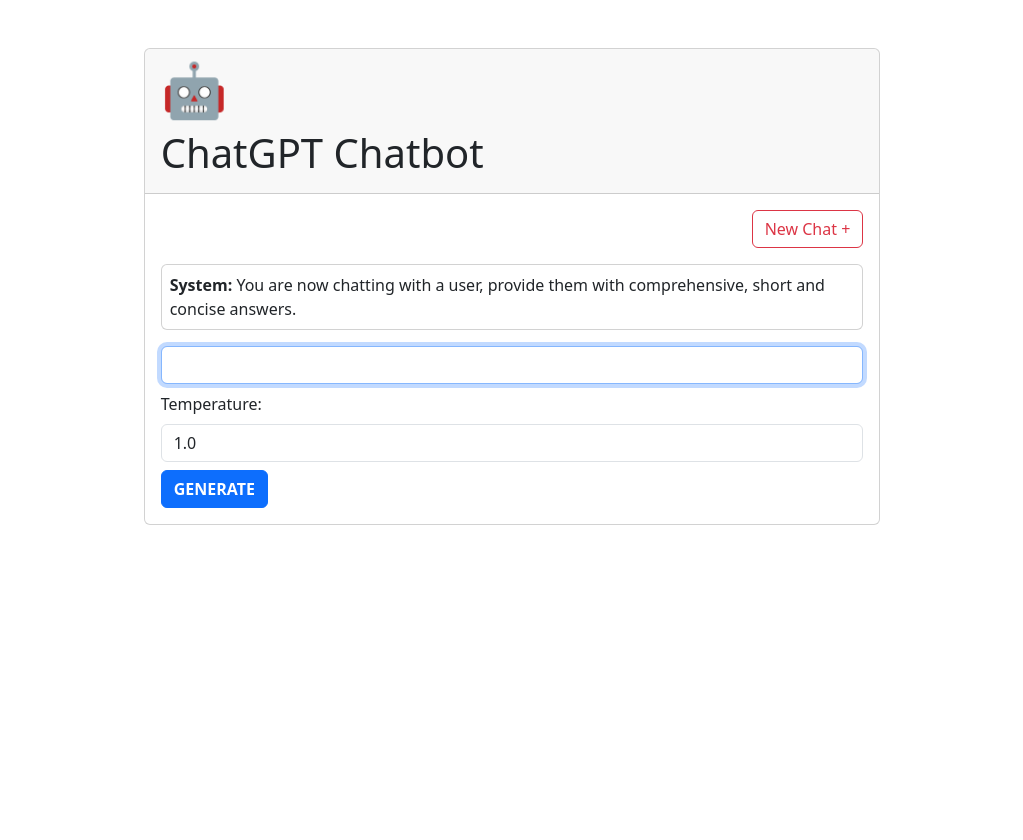
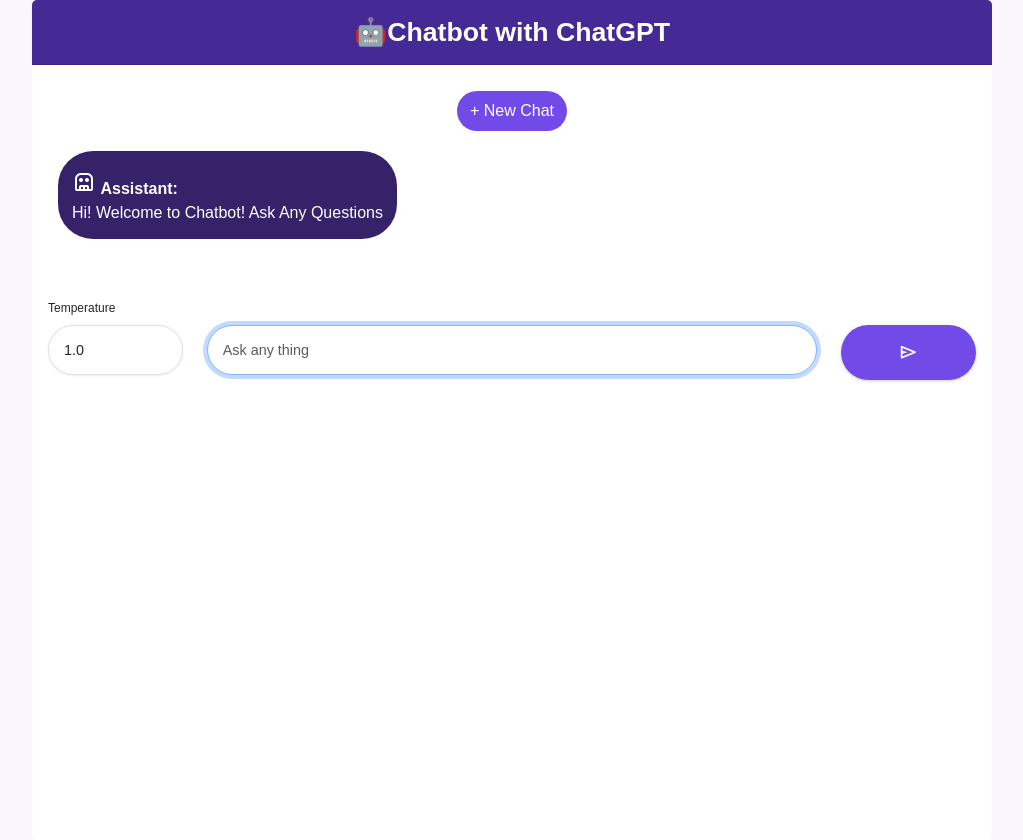
Before and after one commit to Natasha-A/chatgpt-chatbot, a Django app: page / in a window 1280 px wide. Shown: the whole page, without its empty margins (128-1151 px from the left). Before the commit the page ends 525 px from the top, so only its background shows below. Run offline with Django 4.2, Linux system fonts and the light colour scheme.

Commit message:
Update CSS

```diff
--- a/webassistant/assistant/secret_key.py
+++ b/webassistant/assistant/secret_key.py
@@ -1 +1 @@
-API_KEY = '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'
+API_KEY = ''
--- /dev/null
+++ b/webassistant/assistant/static/style.css
@@ -0,0 +1,128 @@
+@import url('https://fonts.googleapis.com/css2?family=Poppins:wght@400;500;600&display=swap');
+
+* {
+    font-family: "Nunito", sans-serif;
+}
+body {
+    display: inline;
+    background: #fbf6fd;
+}
+.card {
+    justify-content: center;
+    min-height: 840px;
+    max-height: 520%;
+    border: none;
+}
+.card-body .btn-newchat {
+    margin: 10px;
+    background-color: #724ae8;
+    border: none;
+    color: #ffffff;
+    width: 110px;
+    border-radius: 35px;
+    cursor: pointer;
+    height: 40px;
+    font-size: 1rem;
+}
+.card-header {
+    background: #452a95;
+    text-align: center;
+    border-radius: 35px;
+    font-weight: bold 700;
+}
+.card-header h1 {
+    padding-top: 8px;
+    color: #fff;
+    font-weight: 700;
+    font-size: 1.4rem;
+}
+
+.parent-input {
+    position: -webkit-sticky;
+    position: sticky;
+    bottom: 0;
+}
+input:-webkit-autofill,
+input:-webkit-autofill:hover,
+input:-webkit-autofill:focus,
+input:-webkit-autofill:active {
+    transition: background-color 5000s ease-in-out 0s;
+    -webkit-text-fill-color: #000000 !important;
+}
+.chat-input input {
+    height: 50px;
+    width: 100%;
+    border-radius: 35px;
+    outline: none;
+    max-height: 180px;
+    padding: 15px 15px 15px 15px;
+    font-size: 0.9rem;
+    box-shadow: 0 0.5px 3px 0 rgba(0, 0, 0, 0.05), 0 0.5px 3px 0 rgba(0, 0, 0, 0.05);
+}
+.chat-input button {
+    background-color: #724ae8;
+    border: none;
+    color: #ffffff;
+    width: 100%;
+    border-radius: 35px;
+    cursor: pointer;
+    height: 55px;
+    font-size: 1.35rem;
+    box-shadow: 0 1px 3px 0 rgba(0, 0, 0, 0.1), 0 1px 5px 0 rgba(0, 0, 0, 0.1);
+}
+
+.card-body span {
+    margin-top: 5px;
+}
+.chat-history {
+    overflow-y: auto;
+    margin-bottom: 60px;
+}
+.chat-history .card-body p-1 {
+    padding: 30px;
+    border-radius: 35px;
+    color: #fff;
+    font-size: 0.5rem;
+    background: #724ae8;
+}
+.chat-history .assist {
+    margin-top: 10px;
+    background: #362268;
+    max-width: 70%;
+    width: fit-content;
+    color: #fff;
+    border-radius: 35px;
+    position: relative;
+    left: 10px;
+    padding: 10px;
+}
+.user-text {
+    text-align: right;
+}
+.chat-history .user {
+    max-width: 70%;
+    padding: 10px;
+    align-self: flex-end;
+    width: fit-content;
+    margin-left: auto;
+    right: 10px;
+    margin-top: 10px;
+    background: #f4f0fe;
+    border-radius: 35px;
+    border: none;
+}
+.chat-history .system {
+    margin-top: 10px;
+    background: #362268;
+    max-width: 70%;
+    width: fit-content;
+    color: #fff;
+    border-radius: 35px;
+    position: relative;
+    left: 10px;
+    padding: 10px;
+}
+/* .chat-history .system {
+    content-visibility: hidden;
+    visibility: hidden;
+} */
--- a/webassistant/assistant/templates/assistant/404.html
+++ b/webassistant/assistant/templates/assistant/404.html
@@ -5,7 +5,7 @@
     <div class="col-md-7 mt-4">
         <h1>Page Not Found</h1>
         <p>Make sure you are connected to the internet or your query is correct</p>
-        <a href="{% url 'home' %}" class="btn btn-secondary">Go Home</a>
+        <a href="{% url 'home' %}" class="btn btn-secondary" style='background-color :#724ae8'>Back</a>
     </div>
 </div>
 {% endblock %}
--- a/webassistant/assistant/templates/assistant/base.html
+++ b/webassistant/assistant/templates/assistant/base.html
@@ -1,3 +1,4 @@
+{% load static %}
 <!DOCTYPE html>
 <html lang="en">
 <head>
@@ -6,8 +7,13 @@
     <meta name="viewport" content="width=device-width, initial-scale=1.0">
     <title>Web Assistant | {% block title %}  {% endblock %}</title>
     <link href="https://cdn.jsdelivr.net/npm/bootstrap@5.3.0-alpha1/dist/css/bootstrap.min.css" rel="stylesheet">
+    <link rel="stylesheet" href="https://fonts.googleapis.com/css2?family=Material+Symbols+Outlined:opsz,wght,FILL,GRAD@48,400,0,0" />
+    <link rel="stylesheet" href="https://fonts.googleapis.com/css2?family=Material+Symbols+Rounded:opsz,wght,FILL,GRAD@48,400,1,0" />
+    <link rel="stylesheet" href="{% static 'style.css' %}">
+
 </head>
 <body>
+
     {% block content %}
     {% endblock %}
 </body>
--- a/webassistant/assistant/templates/assistant/home.html
+++ b/webassistant/assistant/templates/assistant/home.html
@@ -1,36 +1,77 @@
 {% extends 'assistant/base.html' %}
 {% block title %} Home {% endblock %}
 {% block content %}
-<div class="row justify-content-center my-4">
-    <div class="col-md-7 mt-4">
+<div class="d-flex justify-content-center ">
+  <div class="col-lg-9">
     <div class="card">
-            <div class="card-header text-left">
-              <h1 style='font-size: 40pt'>🤖</h1>
-              <h1>ChatGPT Chatbot</h1>
+      <div class="card-header">
+        <h1 style='font-size: 20pt'>🤖Chatbot with ChatGPT </h1>
       </div>
+
       <div class="card-body">
-              <div class="d-flex justify-content-end">
-                <button type="button" class="btn btn btn-outline-danger mb-3" onclick="location.href='{% url 'new_chat' %}'">New Chat +</button>
+        <div class="d-flex justify-content-center">
+          <button type="button" class="btn-newchat btn" onclick="location.href='{% url 'new_chat' %}'"> + New Chat</button>
         </div>
-              <div class="chat-history mb-3">
+
+        <div class="chat-history">
+          <div>
+
             {% for message in messages %}
-                  <div class="card mb-2 {% if message.role == 'assistant' %}bg-success text-white{% endif %}">
-                    <div class="card-body p-2">
-                      <strong>{{ message.role|title }}:</strong> {{ message.content|linebreaksbr }}
+            <div class="
+                  {% if message.role == 'system' %}  system {% endif %}
+                  {% if message.role == 'user' %} user{% endif %}
+                  {% if message.role == 'assistant' %} assist {% endif %}">
+              <div class="card-body p-1 ">
+                {% if message.role == 'system' %}
+                <div>
+                  <span class="material-symbols-rounded">robot</span>
+                  <strong>Assistant:</strong>
+                  <div>Hi! Welcome to Chatbot! Ask Any Questions</div>
+                </div>
+                {% endif %}
+                {% if message.role == 'user' %}
+                <div class="user-text">
+                  <span class="material-symbols-rounded">person</span>
+                  <strong>{{ message.role|title }}:</strong>
+                  <div>{{ message.content|linebreaksbr }}</div>
+                </div>
+                {% endif %}
+                {% if message.role == 'assistant' %}
+                <span class="material-symbols-rounded">robot</span>
+                <strong>{{ message.role|title }}:</strong>
+                <div>{{ message.content|linebreaksbr }}</div>
+                {% endif %}
+
               </div>
             </div>
             {% endfor %}
           </div>
+        </div>
+      <div class="parent-input">
+        <div class="chat-input">
           <form action="." method="POST">
             <!-- this secures the form from malicious attacks during submission -->
             {% csrf_token %}
-                <input class="form-control mb-2" required type="text" autofocus="autofocus" name="prompt" value="{{ prompt }}" id="">
-                <label for="temperature" class="form-label">Temperature:</label>
-                <input class="form-control mb-2" type="number" step="0.01" min="0" max="2" name="temperature" value="{{ temperature }}" id="temperature">
-                <button class="btn btn-primary fw-bold" type="submit">
-                     GENERATE
+            <div class="row">
+              <label for="temperature" style='font-size: 9pt' class="form-label">Temperature</label>
+              <div class="col-2">
+                <input class="form-control mb-2" type="number" step="0.01" min="0" max="2" name="temperature"
+                  value="{{ temperature }}" id="temperature">
+              </div>
+              <div class="col-8">
+                <input class="form-control mb-2" required type="text" autofocus="autofocus" name="prompt"
+                  placeholder="Ask any thing" value="{{ prompt }}" id="">
+              </div>
+              <div class="col-2">
+                <button id="send-btn" class="material-symbols-rounded" type="submit">
+                  Send
                 </button>
+              </div>
+            </div>
           </form>
+        </div>
+        </div>
+
       </div>
     </div>
   </div>
```
Lines whose indentation alone changed are shown as unchanged.
